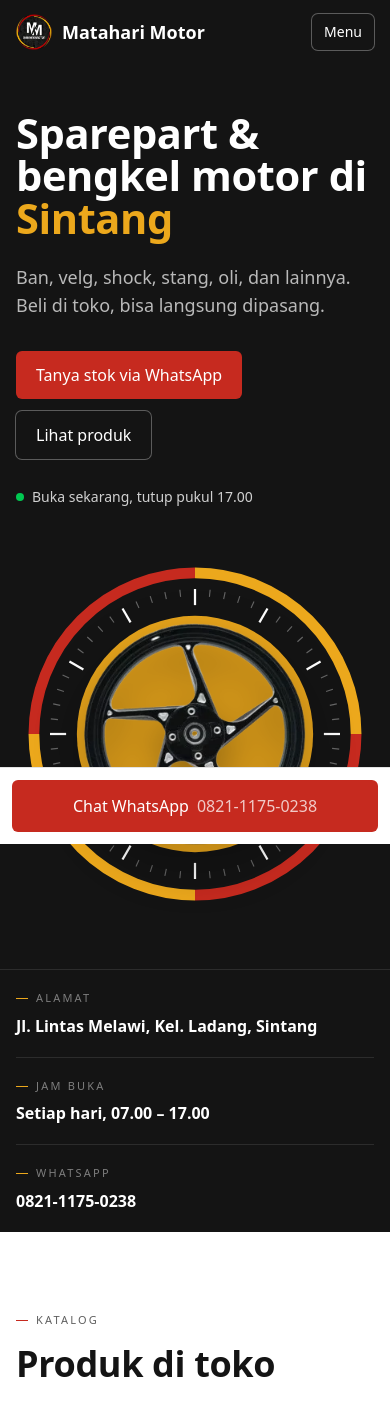
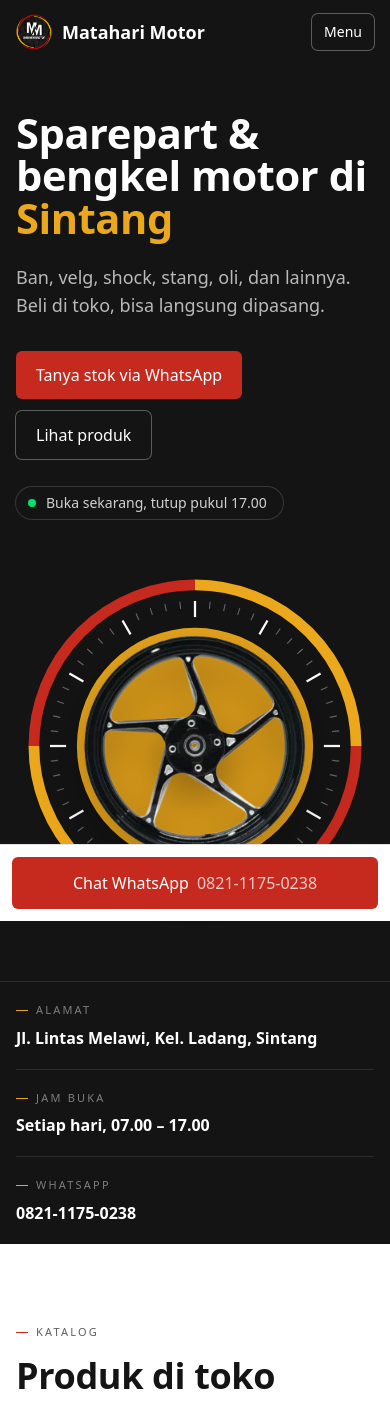
Before and after one commit to MarvelCollin/MatahariMotor, a React (Vite) app: page / in a window 390 px wide. Shown: the top 1409 px of the page. Built offline with nearby package versions, Linux system fonts and the light colour scheme.

Commit message:
fix: animate the reveal translate and extend motion to hero, navbar and wabar

```diff
--- a/src/components/Navbar.tsx
+++ b/src/components/Navbar.tsx
@@ -46,7 +46,7 @@ const Navbar = () => {
               key={l.href}
               href={l.href}
               aria-current={active === l.href ? 'true' : undefined}
-              className="text-white/70 decoration-brand decoration-2 underline-offset-8 transition-colors hover:text-white aria-[current=true]:text-white aria-[current=true]:underline"
+              className="relative text-white/70 transition-colors after:absolute after:-bottom-1.5 after:left-0 after:h-0.5 after:w-full after:origin-left after:scale-x-0 after:bg-brand after:transition-transform after:duration-300 after:ease-[cubic-bezier(0.22,1,0.36,1)] after:content-[''] hover:text-white motion-reduce:after:transition-none aria-[current=true]:text-white aria-[current=true]:after:scale-x-100"
             >
               {l.label}
             </a>
@@ -72,20 +72,27 @@ const Navbar = () => {
         </button>
       </div>
 
-      {open && (
-        <nav id="mobile-menu" className="border-t border-white/15 px-4 pb-4 md:hidden" aria-label="Menu mobile">
+      <div
+        className={`grid overflow-hidden transition-[grid-template-rows] duration-300 ease-[cubic-bezier(0.22,1,0.36,1)] motion-reduce:transition-none md:hidden ${
+          open ? 'grid-rows-[1fr]' : 'grid-rows-[0fr]'
+        }`}
+      >
+        <nav id="mobile-menu" className="min-h-0 overflow-hidden" aria-label="Menu mobile">
+          <div className="border-t border-white/15 px-4 pb-4">
             {links.map((l) => (
               <a
                 key={l.href}
                 href={l.href}
+                tabIndex={open ? undefined : -1}
                 onClick={() => setOpen(false)}
-              className="block border-b border-white/10 py-3.5 text-lg"
+                className="block border-b border-white/10 py-3.5 text-lg last:border-b-0"
               >
                 {l.label}
               </a>
             ))}
+          </div>
         </nav>
-      )}
+      </div>
     </header>
   );
 };
--- a/src/components/WaBar.tsx
+++ b/src/components/WaBar.tsx
@@ -1,12 +1,37 @@
+import { useEffect, useState } from 'react';
 import { shop } from '../data/shop';
 import { waLink } from '../lib/wa';
 
-const WaBar = () => (
-  <div className="fixed inset-x-0 bottom-0 z-40 border-t border-line bg-white p-3 md:hidden">
+const WaBar = () => {
+  const [show, setShow] = useState(false);
+
+  useEffect(() => {
+    const hero = document.getElementById('top');
+    if (!hero) {
+      setShow(true);
+      return;
+    }
+
+    const observer = new IntersectionObserver(([entry]) => setShow(!entry.isIntersecting), {
+      rootMargin: '-72px 0px 0px 0px',
+    });
+
+    observer.observe(hero);
+    return () => observer.disconnect();
+  }, []);
+
+  return (
+    <div
+      aria-hidden={!show}
+      className={`fixed inset-x-0 bottom-0 z-40 border-t border-line bg-white p-3 transition-[translate] duration-300 ease-[cubic-bezier(0.22,1,0.36,1)] motion-reduce:transition-none md:hidden ${
+        show ? 'translate-y-0' : 'translate-y-full'
+      }`}
+    >
       <a
         href={waLink('Halo Matahari Motor, saya mau tanya.')}
         target="_blank"
         rel="noreferrer"
+        tabIndex={show ? undefined : -1}
         className="flex items-center justify-center gap-2 rounded-md bg-brand py-3.5 font-medium text-white active:bg-brand-dark"
       >
         Chat WhatsApp
@@ -14,5 +39,6 @@ const WaBar = () => (
       </a>
     </div>
   );
+};
 
 export default WaBar;
--- a/src/lib/useInView.ts
+++ b/src/lib/useInView.ts
@@ -1,6 +1,10 @@
 import { useEffect, useRef, useState } from 'react';
 
-export const useInView = <T extends HTMLElement>() => {
+const reducedMotion = () => window.matchMedia('(prefers-reduced-motion: reduce)').matches;
+
+const MOVE = 'transition-[opacity,translate,scale,transform] ease-[cubic-bezier(0.22,1,0.36,1)] motion-reduce:transition-none';
+
+export const useInView = <T extends HTMLElement>(rootMargin = '0px 0px -12% 0px') => {
   const ref = useRef<T>(null);
   const [inView, setInView] = useState(false);
 
@@ -8,7 +12,7 @@ export const useInView = <T extends HTMLElement>() => {
     const el = ref.current;
     if (!el) return;
 
-    if (window.matchMedia('(prefers-reduced-motion: reduce)').matches) {
+    if (reducedMotion()) {
       setInView(true);
       return;
     }
@@ -19,17 +23,33 @@ export const useInView = <T extends HTMLElement>() => {
         setInView(true);
         observer.disconnect();
       },
-      { rootMargin: '0px 0px -12% 0px' },
+      { rootMargin },
     );
 
     observer.observe(el);
     return () => observer.disconnect();
-  }, []);
+  }, [rootMargin]);
 
   return { ref, inView };
 };
 
-export const revealClass = (inView: boolean) =>
-  `transition-[opacity,transform] duration-700 ease-out motion-reduce:transition-none ${
-    inView ? 'translate-y-0 opacity-100' : 'translate-y-5 opacity-0'
-  }`;
+export const useMounted = () => {
+  const [mounted, setMounted] = useState(false);
+
+  useEffect(() => {
+    if (reducedMotion()) {
+      setMounted(true);
+      return;
+    }
+    const frame = requestAnimationFrame(() => setMounted(true));
+    return () => cancelAnimationFrame(frame);
+  }, []);
+
+  return mounted;
+};
+
+export const revealClass = (visible: boolean, near = false) =>
+  `${MOVE} duration-[800ms] ${visible ? 'translate-y-0 opacity-100' : `${near ? 'translate-y-3' : 'translate-y-6'} opacity-0`}`;
+
+export const zoomClass = (visible: boolean) =>
+  `${MOVE} duration-[1100ms] ${visible ? 'scale-100 opacity-100' : 'scale-95 opacity-0'}`;
--- a/src/sections/Hero.tsx
+++ b/src/sections/Hero.tsx
@@ -3,6 +3,7 @@ import Eyebrow from '../components/Eyebrow';
 import rim from '../assets/products/rim-vnd.webp';
 import { shop } from '../data/shop';
 import { hoursLine, todayStatus } from '../lib/hours';
+import { revealClass, useMounted, zoomClass } from '../lib/useInView';
 import { waLink } from '../lib/wa';
 
 const Speedo = () => {
@@ -57,8 +58,13 @@ const Speedo = () => {
   );
 };
 
-const Fact = ({ label, children }: { label: string; children: ReactNode }) => (
-  <div className="border-t border-white/10 py-5 first:border-t-0 sm:border-t-0 sm:border-l sm:py-6 sm:pl-6 sm:first:border-l-0 sm:first:pl-0">
+type FactProps = { label: string; visible: boolean; delay: number; children: ReactNode };
+
+const Fact = ({ label, visible, delay, children }: FactProps) => (
+  <div
+    style={{ transitionDelay: `${delay}ms` }}
+    className={`border-t border-white/10 py-5 first:border-t-0 sm:border-t-0 sm:border-l sm:py-6 sm:pl-6 sm:first:border-l-0 sm:first:pl-0 ${revealClass(visible, true)}`}
+  >
     <Eyebrow as="dt" tone="dark">
       {label}
     </Eyebrow>
@@ -68,19 +74,24 @@ const Fact = ({ label, children }: { label: string; children: ReactNode }) => (
 
 const Hero = () => {
   const status = todayStatus();
+  const mounted = useMounted();
+  const step = (i: number) => ({ transitionDelay: `${i * 90}ms` });
 
   return (
     <section id="top" className="bg-ink text-white">
       <div className="overflow-hidden">
         <div className="mx-auto grid max-w-6xl items-center gap-12 px-4 pt-12 pb-14 sm:px-6 md:grid-cols-[1.1fr_1fr] md:pt-20 md:pb-16">
           <div>
-            <h1 className="text-[clamp(2.6rem,7vw,4.75rem)] leading-[1.02] font-extrabold">
+            <h1
+              style={step(0)}
+              className={`text-[clamp(2.6rem,7vw,4.75rem)] leading-[1.02] font-extrabold ${revealClass(mounted)}`}
+            >
               Sparepart &amp; bengkel motor di <span className="text-sun">{shop.city}</span>
             </h1>
-            <p className="mt-6 max-w-md text-lg text-white/70">
+            <p style={step(1)} className={`mt-6 max-w-md text-lg text-white/70 ${revealClass(mounted)}`}>
               Ban, velg, shock, stang, oli, dan lainnya. Beli di toko, bisa langsung dipasang.
             </p>
-            <div className="mt-8 flex flex-wrap gap-3">
+            <div style={step(2)} className={`mt-8 flex flex-wrap gap-3 ${revealClass(mounted)}`}>
               <a
                 href={waLink('Halo Matahari Motor, saya mau tanya stok sparepart.')}
                 target="_blank"
@@ -96,23 +107,34 @@ const Hero = () => {
                 Lihat produk
               </a>
             </div>
-            <p className="mt-7 flex items-center gap-2 text-sm text-white/80">
-              <span className={`h-2 w-2 rounded-full ${status.open ? 'bg-green-500' : 'bg-white/40'}`} aria-hidden="true" />
-              {status.text}
-            </p>
+            <div style={step(3)} className={`mt-7 ${revealClass(mounted)}`}>
+              <p className="inline-flex items-center gap-2.5 rounded-full py-1.5 pr-4 pl-3 text-sm text-white/80 ring-1 ring-white/15">
+                <span className="relative flex h-2 w-2" aria-hidden="true">
+                  {status.open && (
+                    <span className="absolute inline-flex h-full w-full animate-ping rounded-full bg-green-400 opacity-60 motion-reduce:hidden" />
+                  )}
+                  <span className={`relative h-2 w-2 rounded-full ${status.open ? 'bg-green-400' : 'bg-white/40'}`} />
+                </span>
+                {status.text}
+              </p>
+            </div>
           </div>
 
-          <Speedo />
+          <div style={step(1)} className={zoomClass(mounted)}>
+            <Speedo />
+          </div>
         </div>
       </div>
 
       <div className="border-t border-white/10">
         <dl className="mx-auto grid max-w-6xl px-4 sm:grid-cols-3 sm:px-6">
-          <Fact label="Alamat">
+          <Fact label="Alamat" visible={mounted} delay={420}>
             {shop.address}, {shop.city}
           </Fact>
-          <Fact label="Jam buka">{hoursLine}</Fact>
-          <Fact label="WhatsApp">
+          <Fact label="Jam buka" visible={mounted} delay={500}>
+            {hoursLine}
+          </Fact>
+          <Fact label="WhatsApp" visible={mounted} delay={580}>
             <a href={`tel:+${shop.whatsapp}`} className="transition-colors hover:text-sun">
               {shop.phoneDisplay}
             </a>
```
Lines whose indentation alone changed are shown as unchanged.
